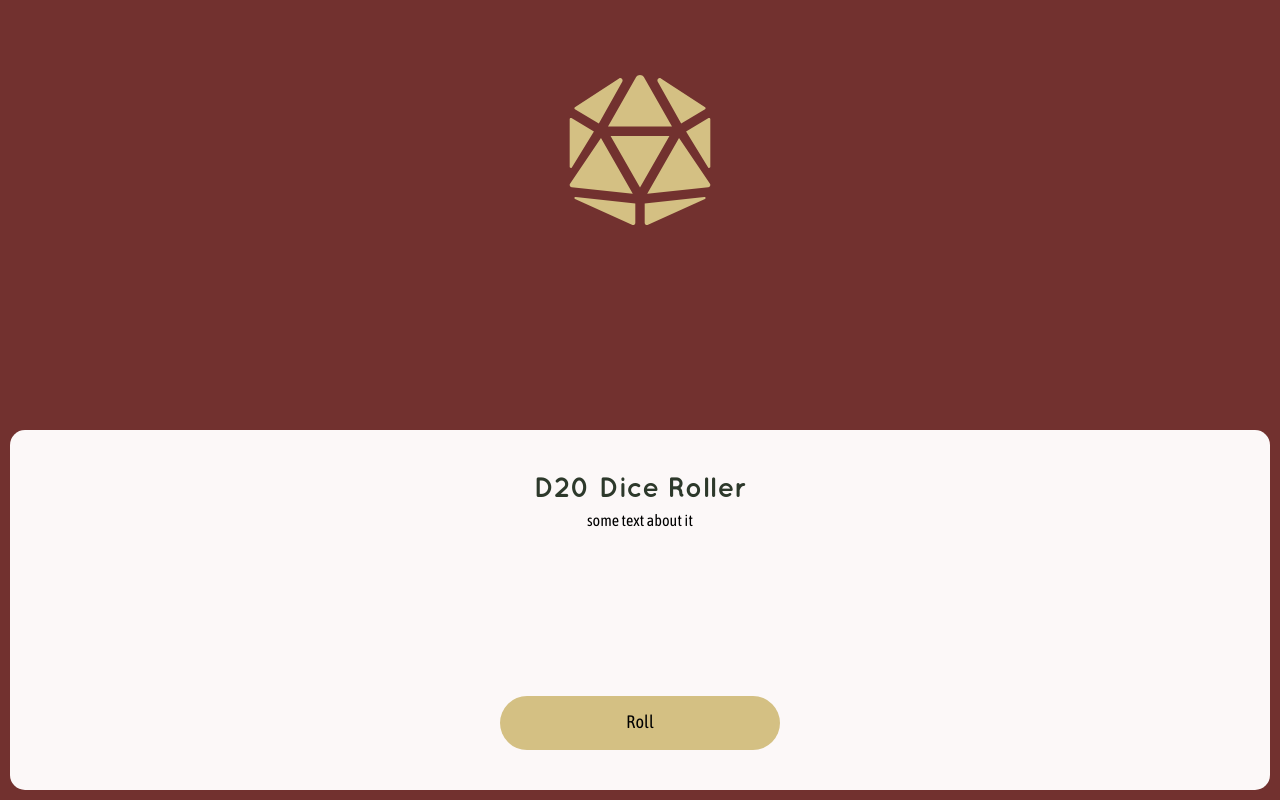
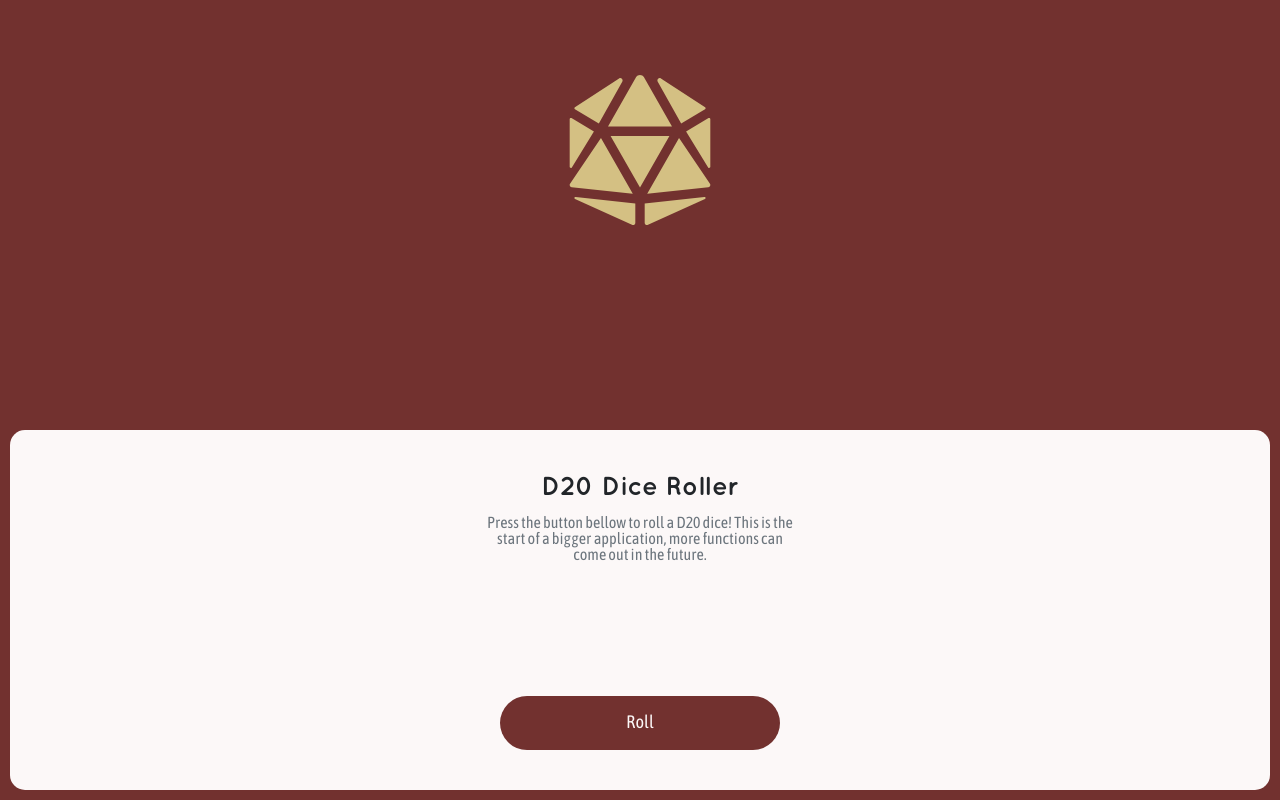
Before and after one commit to idamakela/assign-3, a React (Vite) app in the folder personal-project/: page / in a window 1280 px wide. Built offline with nearby package versions, Linux system fonts and the light colour scheme.

Commit message:
minor styling changes

```diff
--- a/personal-project/index.html
+++ b/personal-project/index.html
@@ -5,6 +5,7 @@
     <link rel="icon" type="image/svg+js" href="src/assets/dice-d20-solid.svg" />
     <meta name="viewport" content="width=device-width, initial-scale=1.0" />
     <title>Assignment 3 | JavaScript Framework course</title>
+    <!-- <title>D20 Dice Roller | Online dice randomizer</title> -->
   </head>
   <body>
     <div id="root"></div>
--- a/personal-project/src/App.jsx
+++ b/personal-project/src/App.jsx
@@ -18,7 +18,10 @@ function App() {
                 <div className="container">
                     <div className="text-container">
                         <h1>D20 dice roller</h1>
-                        <p>some text about it</p>
+                        <p>
+                            Press the button bellow to roll a D20 dice!
+                            This is the start of a bigger application, more functions can come out in the future.
+                        </p>
                     </div>
                     <button className='btn'>roll</button>
                 </div>
--- a/personal-project/src/styles/index.scss
+++ b/personal-project/src/styles/index.scss
@@ -3,6 +3,17 @@ $dark: #2D392B;
 $red: #72312F;
 $mid: #D4C083;
 $light: #FCF8F8;
+
+//Greyscale
+$g-light: #F8F9FA;
+$g-l1: #E9ECEF;
+$g-l2: #DEE2E6;
+$g-l3: #CED4DA;
+$g-mid: #ADB5BD;
+$g-d3: #6C757D;
+$g-d2: #495057;
+$g-d1: #343A40;
+$g-dark: #212529;
 
 //fonts
 $body-font: 'asap_condensedregular', sans-serif;
@@ -64,11 +75,12 @@ main {
         padding: 1em 7em;
         border-radius: 5em;
         text-transform: capitalize;
-        background-color: $mid;
+        background-color: $red;
+        color: $light;
 
         &:hover {
-            background-color: $dark;
-            color: $light;
+            background-color: $mid;
+            color: $dark
         }
     }
 
@@ -78,15 +90,18 @@ main {
 
         h1  {
             font-family: $title-font;
-            font-size: 2.8rem;
+            font-size: 2.6rem;
             text-transform: capitalize;
-            color: $dark;
+            color: $g-dark;
         }
 
         p {
             font-family: $body-font;
             font-size: 1.6rem;
-            margin-top: 10px;
+            margin-top: 15px;
+            color: $g-d3;
+            max-width: 20em;
+            text-align: center;
         }
     }
 }
```
